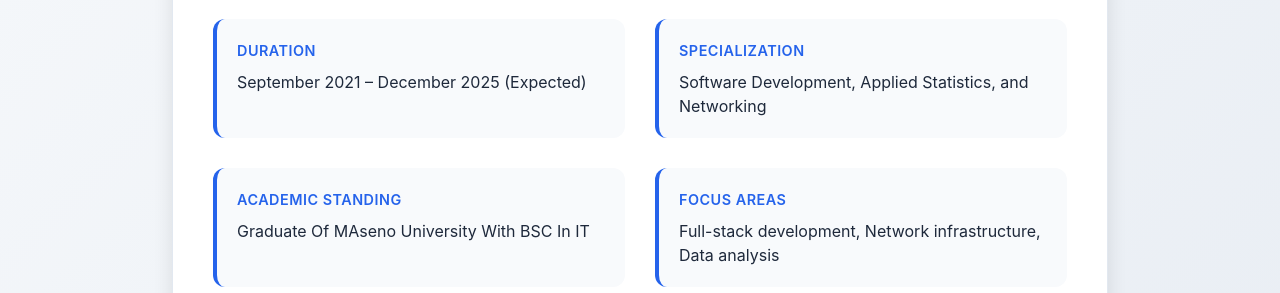
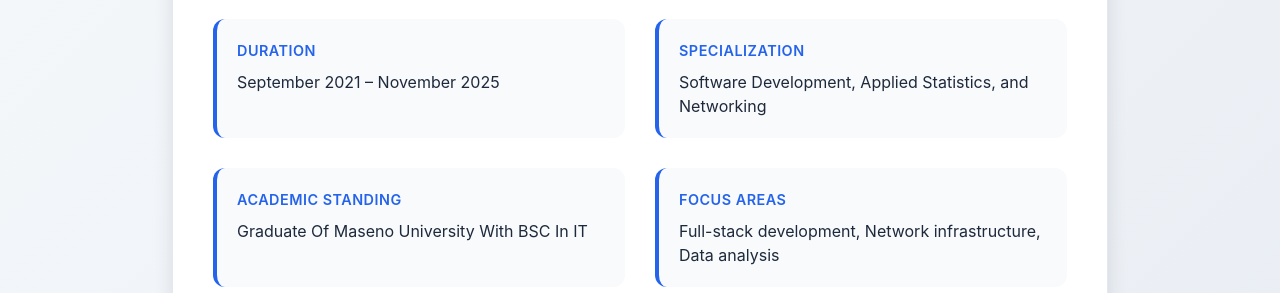
Before and after one commit to elikiprop/cv, a website: page education.html in a window 1280 px wide. Shown: the part 645-938 px from the top of the page. Drawn offline with Linux system fonts and the light colour scheme.

Commit message:
Update education details in education.html

```diff
--- a/education.html
+++ b/education.html
@@ -539,7 +539,7 @@
                 <div class="detail-grid">
                     <div class="detail-item">
                         <div class="detail-label">Duration</div>
-                        <div class="detail-value">September 2021 – December 2025 (Expected)</div>
+                        <div class="detail-value">September 2021 – November 2025 </div>
                     </div>
 
                     <div class="detail-item">
@@ -549,7 +549,7 @@
 
                     <div class="detail-item">
                         <div class="detail-label">Academic Standing</div>
-                        <div class="detail-value">Graduate Of MAseno University With BSC In IT</div>
+                        <div class="detail-value">Graduate Of Maseno University With BSC In IT</div>
                     </div>
 
                     <div class="detail-item">
```
